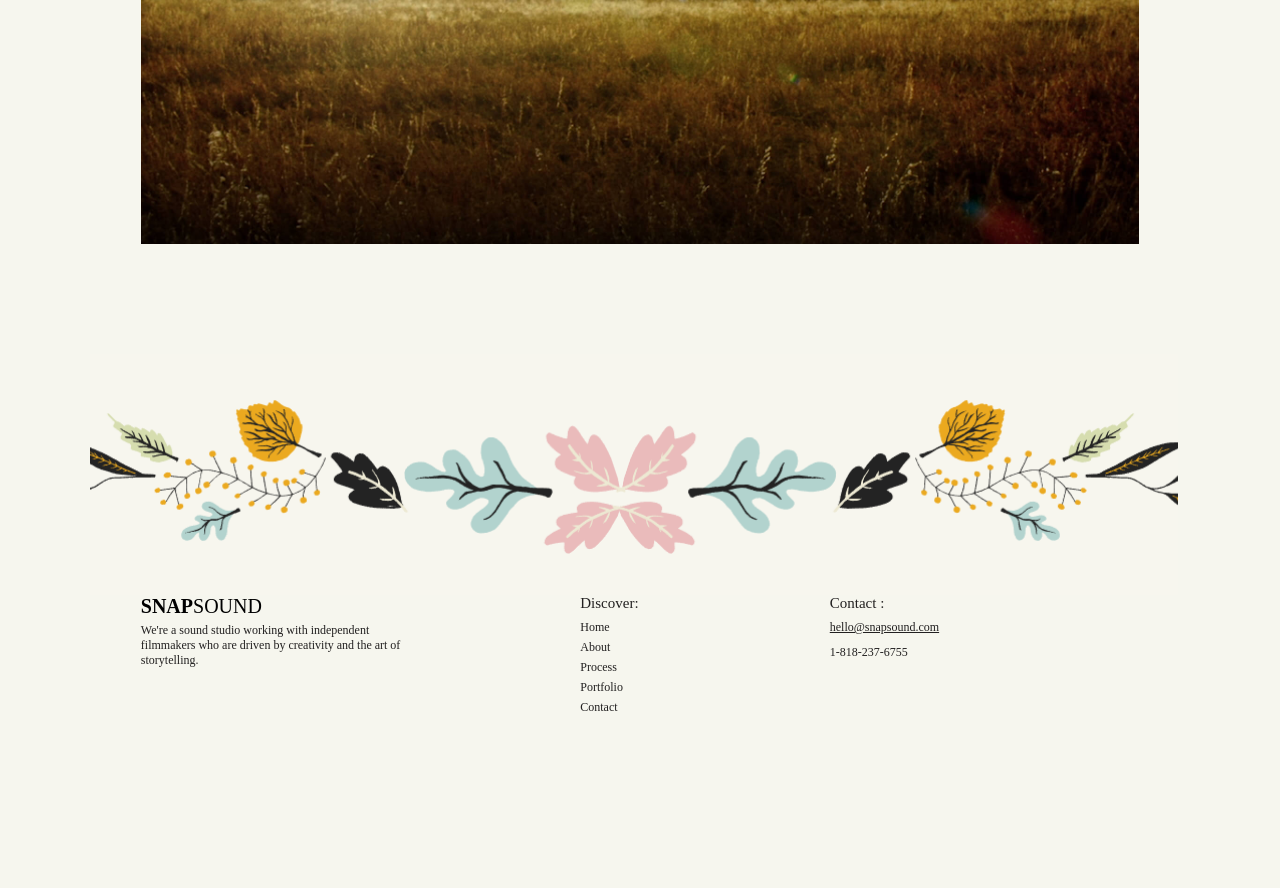
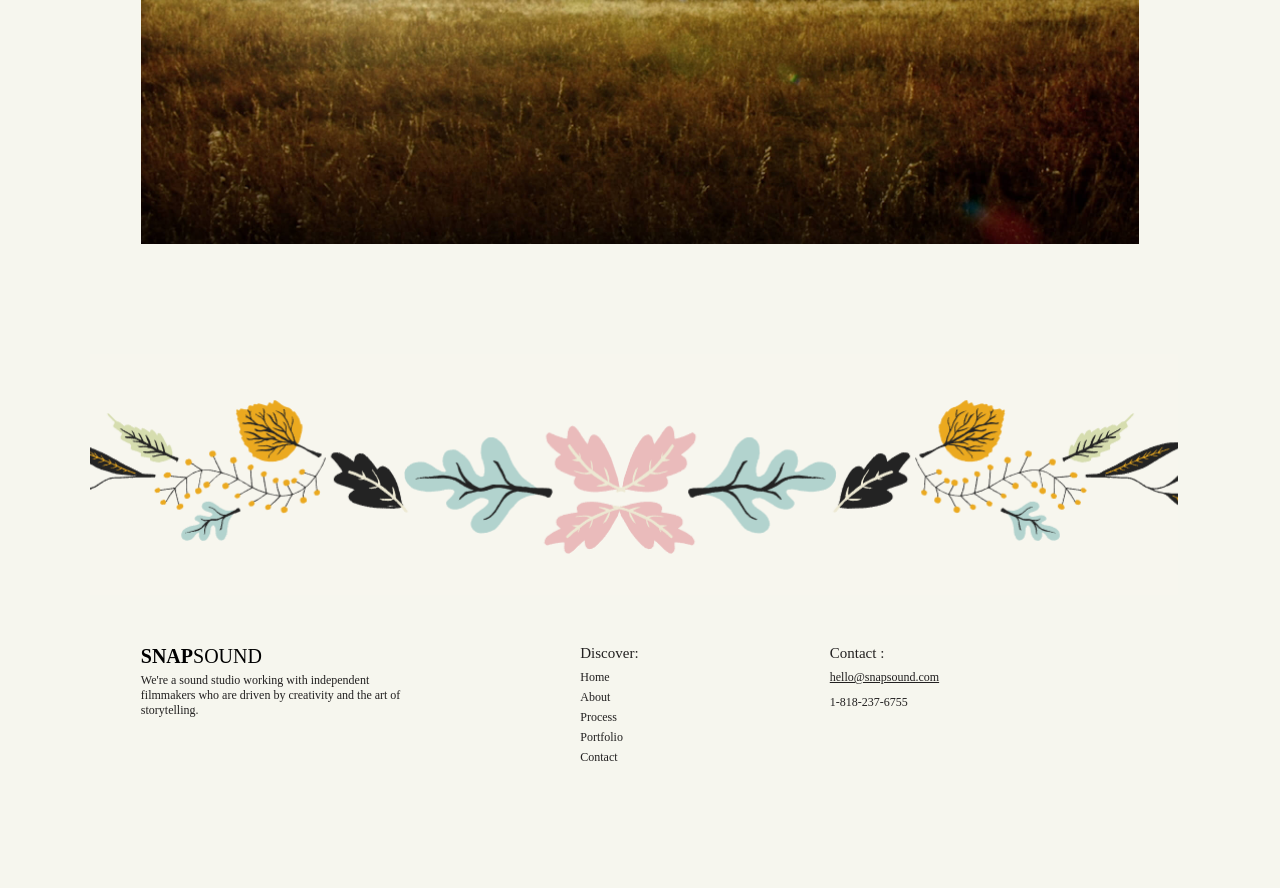
Before and after one commit to sejalgoyal23/snapsound, a plain HTML site: page index.html in a window 1280 px wide. Shown: the part 3628-4516 px from the top of the page. Drawn offline with nearby package versions, Linux system fonts and the light colour scheme.

Commit message:
Update style.css

```diff
--- a/style.css
+++ b/style.css
@@ -303,7 +303,8 @@ html,body{
     width: 78%;
     height: 30vh;
     margin-left: 11%;
-    display: flex
+    display: flex;
+    margin-top:50px;
 }
 #leftbtm{
     width: 34%;
```
